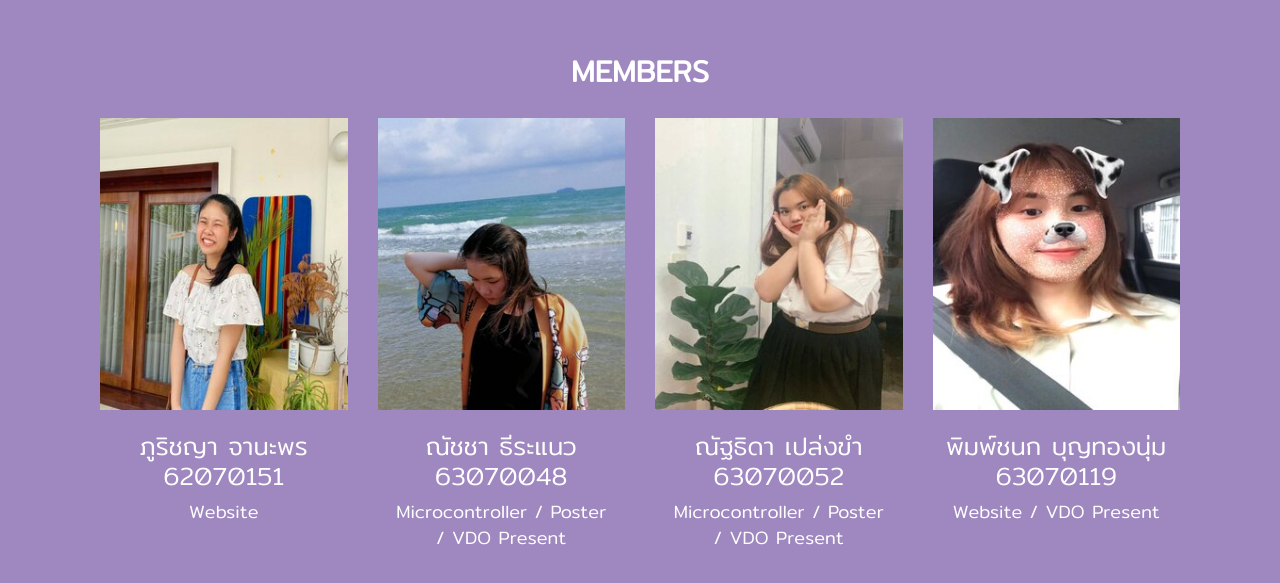
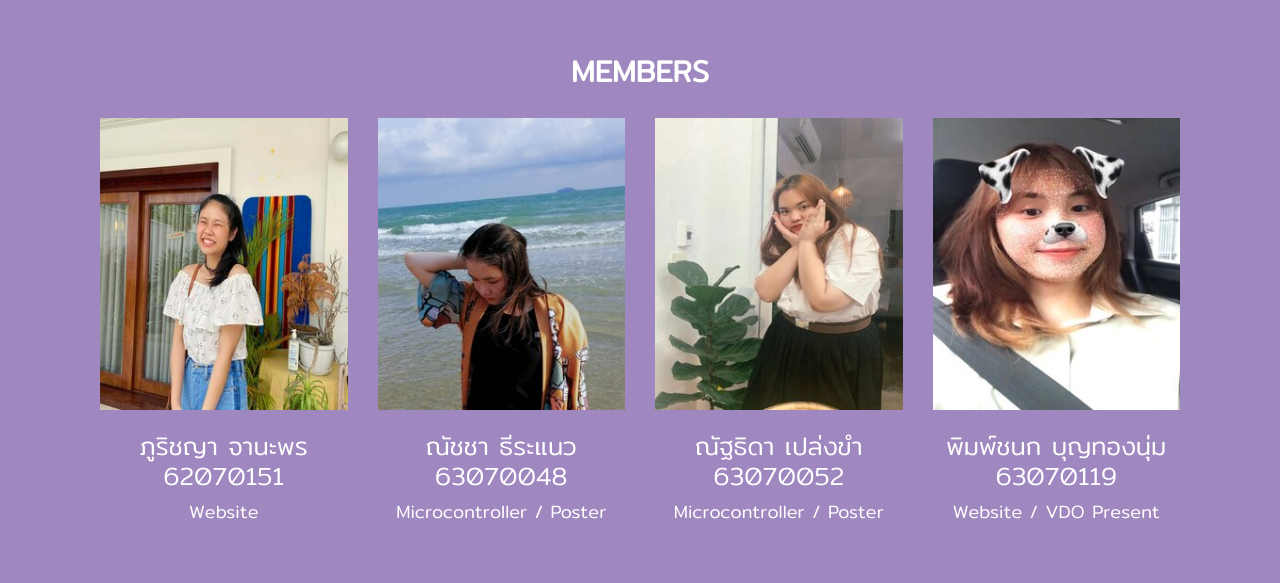
Before and after one commit to Pimchanok119/Refrigerator-Sensor, a plain HTML site: page index.html in a window 1280 px wide. Shown: the part 7207-7790 px from the top of the page. Drawn offline with Linux system fonts and the light colour scheme; files whose address does not match are found by name.

Commit message:
Update index.html

```diff
--- a/index.html
+++ b/index.html
@@ -321,7 +321,7 @@
                                     <div class="team-details ">
                                         <div class="team-inner text-center ">
                                             <h5 class="team-title ">ณัชชา ธีระแนว<br>63070048</h5>
-                                            <p>Microcontroller / Poster <br>/ VDO Present</p>
+                                            <p>Microcontroller / Poster</p>
                                         </div>
                                     </div>
                                 </div>
@@ -339,7 +339,7 @@
 
                                         <div class="team-inner text-center ">
                                             <h5 class="team-title ">ณัฐธิดา เปล่งขำ<br>63070052</h5>
-                                            <p>Microcontroller / Poster <br>/ VDO Present</p>
+                                            <p>Microcontroller / Poster</p>
                                         </div>
                                     </div>
                                 </div>
```
